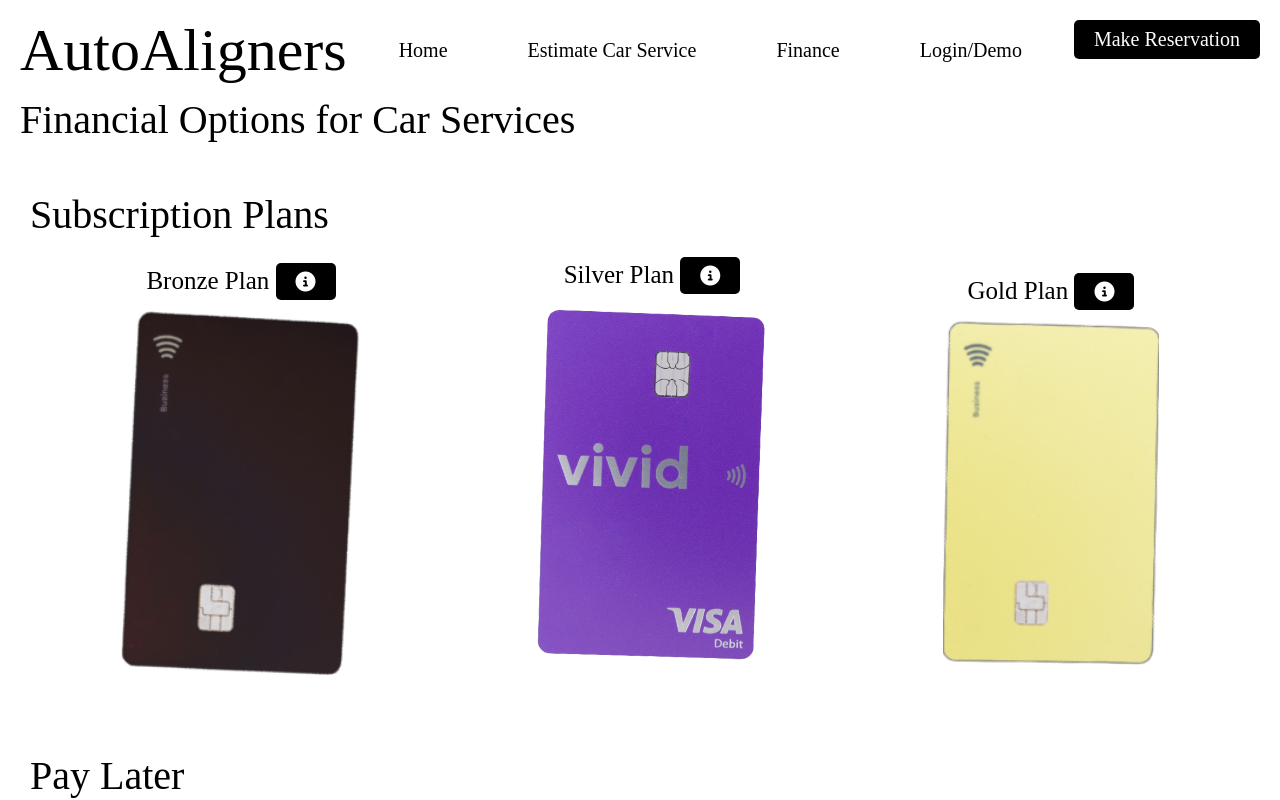
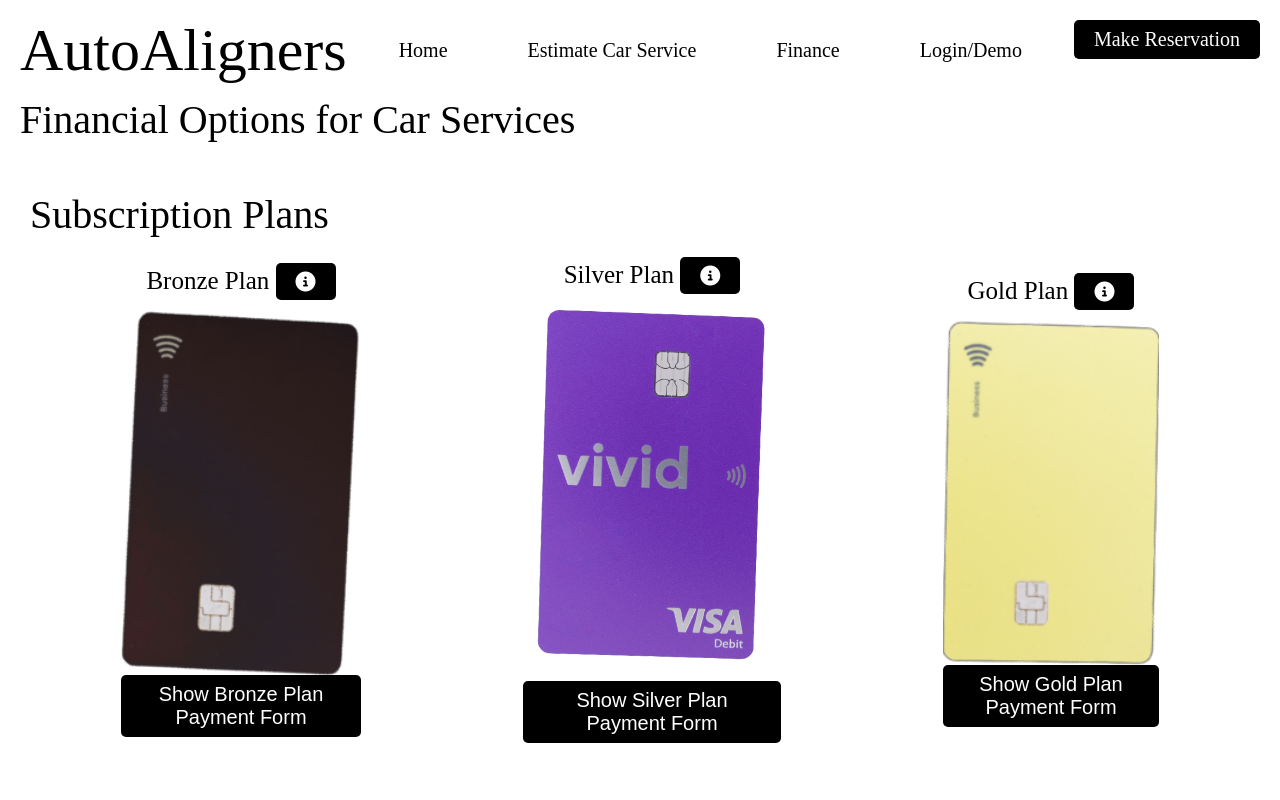
Before and after one commit to choir241/AutoAligners, a React (Create React App) app: page /finance in a window 1280 px wide. Shown: the top 800 px of the page. Built offline with nearby package versions, Linux system fonts and the light colour scheme.

Commit message:
add custom alert notification for submissions and changed finance display functions to be one singular function instead of multiple

```diff
--- a/src/hooks/EditAppointmentHooks.tsx
+++ b/src/hooks/EditAppointmentHooks.tsx
@@ -1,7 +1,7 @@
 import React from "react"
 import {toast} from "react-toastify"
 import api from "../api/api"
-import {Appointment} from "./ReservationHooks"
+import {Appointment, Alert} from "./ReservationHooks"
 
 export interface ChooseInput{
     defaultValue: string | undefined,
@@ -42,7 +42,7 @@
         }
     }
 
-    alert("Appointment Edited!");
+    Alert("Appointment Edited!")
 
     HandleSubmitData({$id: props.$id, service: props.service, firstName: props.firstName, lastName: props.lastName, date: props.date, time: props.time, carModel: props.carModel, carMake: props.carMake, carYear: props.carYear, email: props.email, phone: props.phone, zipCode: props.zipCode, contact: props.contact, comment: props.comment, stayLeave:props.stayLeave});
 }
--- /dev/null
+++ b/src/hooks/Finance.tsx
@@ -0,0 +1,11 @@
+export function toggleDisplay(setDisplay: (e:boolean)=>void, display: boolean){
+    setDisplay(!display)
+}
+
+export function renderFinanceDisplay(text:string){
+    return(
+        <div>
+            <h1>{text}</h1>
+        </div>
+    )
+}
--- a/src/hooks/ReservationHooks.tsx
+++ b/src/hooks/ReservationHooks.tsx
@@ -551,6 +551,10 @@
             window.location.reload();
 }
 
+export function Alert(text: string){
+    alert(text)
+}
+
 export function checkInputValidation(props: Appointment):false|undefined{
             if(!props.date){
                 toast.error("Please select a proper date");
@@ -601,7 +605,7 @@
                 return false;
             }
 
-            alert("Appointment Made!");
+            Alert("Appointment Made!")
 
             handleSubmitData({service: props.service, firstName: props.firstName, lastName: props.lastName, date: props.date, time: props.time, carModel: props.carModel, carMake: props.carMake, carYear: props.carYear, email: props.email, phone: props.phone, zipCode: props.zipCode, contact: props.contact, comment: props.comment, stayLeave:props.stayLeave});
 }
@@ -660,7 +664,7 @@
         return false;
     }
 
-    alert("Appointment Made!");
+    Alert("Estimatation Submitted!")
 
     SubmitServiceEstimate({service: props.service, firstName: props.firstName, lastName: props.lastName, carModel: props.carModel, carMake: props.carMake, carYear: props.carYear, email: props.email, phone: props.phone, zipCode: props.zipCode, contact: props.contact, comment: props.comment, stayLeave:props.stayLeave});
 }
--- a/src/pages/guest/Finance.tsx
+++ b/src/pages/guest/Finance.tsx
@@ -1,8 +1,9 @@
 import React,{useState} from "react"
 import Nav from "../../components/Nav"
 import Footer from "../../components/Footer"
-import {ButtonLink} from "../../components/Button"
+import {ButtonLink, Button} from "../../components/Button"
 import Assets from "../../components/Assets"
+import {renderFinanceDisplay, toggleDisplay } from "../../hooks/Finance"
 
 export default function Finance(){
 
@@ -10,22 +11,24 @@
     const [goldDisplay, setGoldDisplay] = useState<boolean>(false)
     const [silverDisplay, setSilverDisplay] = useState<boolean>(false)
 
-
-    function toggleBronzeDisplay(){
-        setBronzeDisplay(!bronzeDisplay)
-    }
-
-    function toggleGoldDisplay(){
-        setGoldDisplay(!goldDisplay)
-    }
-
-    function toggleSilverDisplay(){
-        setSilverDisplay(!silverDisplay)
-    }
+    const [bronzeFinanceDisplay, setBronzeFinanceDisplay] = useState<boolean>(false)
+    const [silverFinanceDisplay, setSilverFinanceDisplay] = useState<boolean>(false)
+    const [goldFinanceDisplay, setGoldFinanceDisplay] = useState<boolean>(false)
 
     return(
         <main id = "finance">
+
             <Nav pageHeading = {"Financial Options for Car Services"}/>
+
+            {bronzeFinanceDisplay || silverFinanceDisplay || goldFinanceDisplay ?
+
+                <section>
+                    {bronzeFinanceDisplay ? renderFinanceDisplay("bronze") : ""}
+                    {silverFinanceDisplay ? renderFinanceDisplay("silver") : ""}
+                    {goldFinanceDisplay ? renderFinanceDisplay("gold") : ""}
+
+                </section>
+            :
 
             <section>
 
@@ -34,21 +37,22 @@
 
         <section className="flex justifyAround alignCenter">
                  <div className = "imageContainer flex alignCenter justifyCenter flex-col">
-                    <h3>Bronze Plan <i className = "fa-solid fa-circle-info button" onClick = {()=>toggleBronzeDisplay()}></i></h3>
-                    <img src={Assets.blackCard} alt="generic business black credit card"  onClick = {()=>toggleBronzeDisplay()}/>
-
-                    <p className = {`${bronzeDisplay? "" : "displayNone"} clearButton flex flex-col alignStart`}><i className = "fa-solid fa-xmark button" onClick = {()=>toggleBronzeDisplay()}></i>$75/month includes 3 services per year (Oil Change, Tire Rotation, and 20-point Inspection).</p>
+                    <h3>Bronze Plan <i className = "fa-solid fa-circle-info button" onClick = {()=>toggleDisplay((e:boolean)=>setBronzeDisplay(e), bronzeDisplay)}></i></h3>
+                    <img src={Assets.blackCard} alt="generic business black credit card"  onClick = {()=>toggleDisplay((e:boolean)=>setBronzeDisplay(e),bronzeDisplay)}/>
+                    {Button({text: "Show Bronze Plan Payment Form", handleButtonClick: ()=> toggleDisplay((e:boolean)=>setBronzeFinanceDisplay(e),bronzeFinanceDisplay)})}
+                    <p className = {`${bronzeDisplay? "" : "displayNone"} clearButton flex flex-col alignStart`}><i className = "fa-solid fa-xmark button" onClick = {()=>toggleDisplay((e:boolean)=>setBronzeDisplay(e), bronzeDisplay)}></i>$75/month includes 3 services per year (Oil Change, Tire Rotation, and 20-point Inspection).</p>
                 </div>
                 <div className = "imageContainer blueCardContainer flex alignCenter justifyCenter flex-col">
-                    <h3>Silver Plan <i className = "fa-solid fa-circle-info button" onClick = {()=>toggleSilverDisplay()}></i></h3>
-                    <img src={Assets.blueCard} className = "blueCard" alt="generic blue Visa debit card with a Vivid logo centered on the card"  onClick = {()=>toggleSilverDisplay()}/>
-                    <p className = {`${silverDisplay? "" : "displayNone"} clearButton flex flex-col alignStart`}><i className = "fa-solid fa-xmark button" onClick = {()=>toggleSilverDisplay()}></i>$120/month includes 6 services per year (Silver Subscription + Brake Check, Engine Diagnostic).</p>
+                    <h3>Silver Plan <i className = "fa-solid fa-circle-info button" onClick = {()=>toggleDisplay((e:boolean)=>setSilverDisplay(e), silverDisplay)}></i></h3>
+                    <img src={Assets.blueCard} className = "blueCard" alt="generic blue Visa debit card with a Vivid logo centered on the card"  onClick = {()=>toggleDisplay((e:boolean)=>setSilverDisplay(e), silverDisplay)}/>
+                    {Button({text: "Show Silver Plan Payment Form", handleButtonClick: ()=> toggleDisplay((e:boolean)=>setSilverFinanceDisplay(e),silverFinanceDisplay)})}
+                    <p className = {`${silverDisplay? "" : "displayNone"} clearButton flex flex-col alignStart`}><i className = "fa-solid fa-xmark button" onClick = {()=>toggleDisplay((e:boolean)=>setSilverDisplay(e), silverDisplay)}></i>$120/month includes 6 services per year (Silver Subscription + Brake Check, Engine Diagnostic).</p>
                 </div>
                 <div className = "imageContainer goldCardContainer flex alignCenter justifyCenter flex-col">
-                    <h3>Gold Plan <i className = "fa-solid fa-circle-info button" onClick = {()=>toggleGoldDisplay()}></i></h3>
-                    <img src={Assets.goldCard} alt="generic business gold credit card" onClick = {()=>toggleGoldDisplay()}/>
-
-                    <p className = {`${goldDisplay? "": "displayNone"} clearButton flex flex-col alignStart`}><i className = "fa-solid fa-xmark button" onClick = {()=>toggleGoldDisplay()}></i>$199/month includes 12 services/year (Gold + Air Conditioning Service, Wheel Alignment)</p>
+                    <h3>Gold Plan <i className = "fa-solid fa-circle-info button" onClick = {()=>toggleDisplay((e:boolean)=>setGoldDisplay(e), goldDisplay)}></i></h3>
+                    <img src={Assets.goldCard} alt="generic business gold credit card" onClick = {()=>toggleDisplay((e:boolean)=>setGoldDisplay(e), goldDisplay)}/>
+                    {Button({text: "Show Gold Plan Payment Form", handleButtonClick: ()=> toggleDisplay((e:boolean)=>setGoldFinanceDisplay(e),goldDisplay)})}
+                    <p className = {`${goldDisplay? "": "displayNone"} clearButton flex flex-col alignStart`}><i className = "fa-solid fa-xmark button" onClick = {()=>toggleDisplay((e:boolean)=>setGoldDisplay(e), goldDisplay)}></i>$199/month includes 12 services/year (Gold + Air Conditioning Service, Wheel Alignment)</p>
                 </div>
         </section>
 
@@ -160,6 +164,7 @@
 
 Please note that the above numbers and content are entirely fictional and should not be used as financial advice. They are provided for illustrative purposes only to demonstrate how the financial options could be presented within the car appointment booking application. */}
             </section>
+            }
             <Footer/>
         </main>
     )
```
